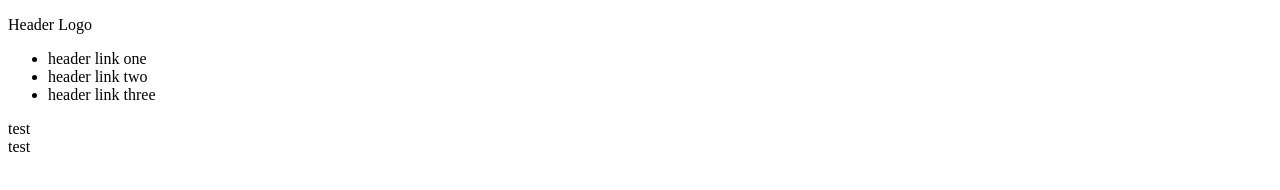
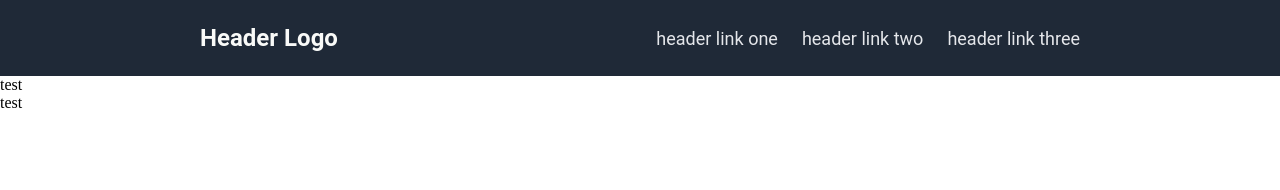
Before and after one commit to mistersnarfles/landing-page, a plain HTML site: page index.html in a window 1280 px wide. Drawn offline with Linux system fonts and the light colour scheme.

Commit message:
Started styling header flexbox container

```diff
--- a/index.html
+++ b/index.html
@@ -4,14 +4,15 @@
     <meta charset="UTF-8">
     <meta name="viewport" content="width=device-width, initial-scale=1.0">
     <title>Landing Page</title>
+    <link rel="stylesheet" href="style.css">
 </head>
 <body>
     <div class="header">
-        <p>Header Logo</p>
-        <ul>
-            <li>header link one</li>
-            <li>header link two</li>
-            <li>header link three</li>
+        <p class="header-logo">Header Logo</p>
+        <ul class="header-links">
+            <li><a href="#">header link one</a></li>
+            <li><a href="#">header link two</a></li>
+            <li><a href="#">header link three</a></li>
         </ul>
     </div>
     <div class="content">
--- a/style.css
+++ b/style.css
@@ -0,0 +1,36 @@
+body {
+    box-sizing: border-box;
+    margin: 0;
+}
+
+.header {
+    background-color: #1F2937;
+    font-family: Roboto;
+    display: flex;
+    justify-content: space-between;
+    align-items: center;
+    padding: 0 200px;
+}
+
+.header-logo {
+    font-size: 24px;
+    color: #F9FAF8;
+    font-weight: 700;
+}
+
+.header-links {
+    display: flex;
+    font-size: 18px;
+    color: #E5E7EB;
+    gap: 24px;
+}
+
+ul {
+    list-style: none;
+    padding: 0;
+}
+
+a {
+    text-decoration: none;
+    color: #E5E7EB;
+}
```
